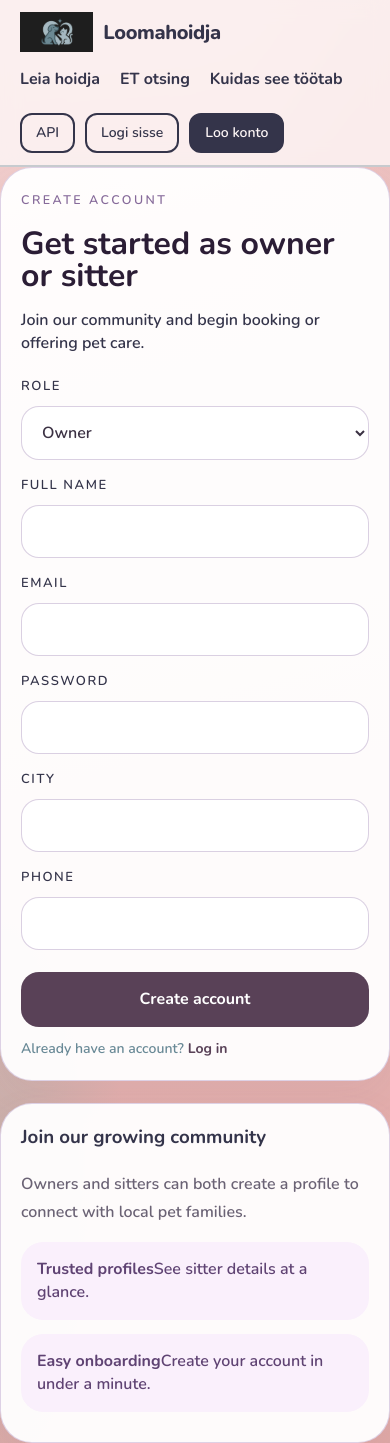
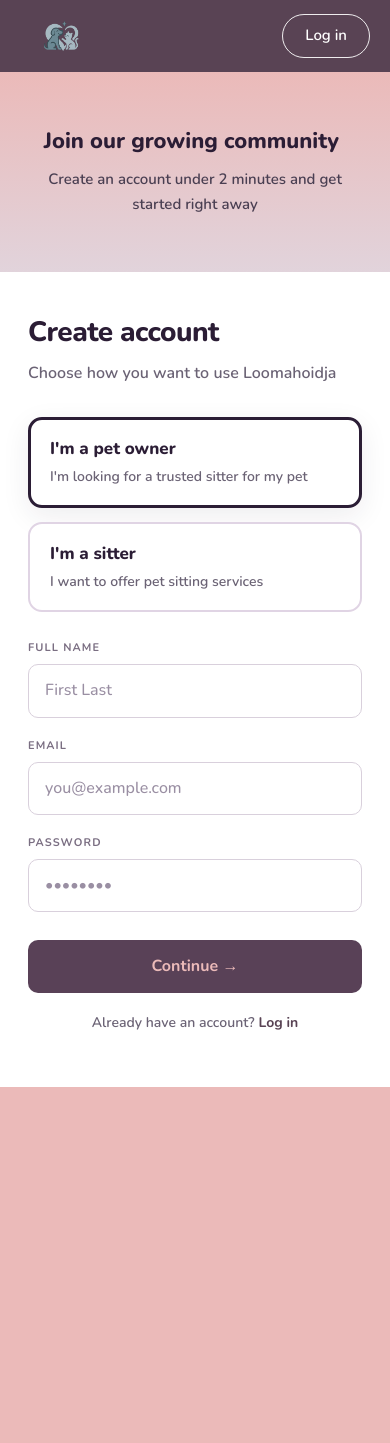
Before and after one commit to KelliKirk/loomahoidja, a React (Vite) app in the folder frontend/loomahoidja/: page /register in a window 390 px wide. After the commit the page ends 1087 px from the top, so only its background shows below. Built offline with nearby package versions, Linux system fonts and the light colour scheme.

Commit message:
Fix login and create account views and functionality

```diff
--- a/frontend/loomahoidja/src/App.css
+++ b/frontend/loomahoidja/src/App.css
@@ -521,6 +521,393 @@ button {
   color: #34344A;
   text-align: right;
   cursor: pointer;
+}
+
+/* --- Auth hi-fi (Figma: header + split, gradient panel) --- */
+.authHiFi {
+  min-height: 100vh;
+  display: flex;
+  flex-direction: column;
+  background: #fff;
+}
+
+.authHiFiHeader {
+  flex-shrink: 0;
+  display: flex;
+  align-items: center;
+  justify-content: space-between;
+  gap: 16px;
+  padding: 16px 32px;
+  background: #594354;
+}
+
+.authHiFiBrand {
+  display: flex;
+  align-items: center;
+  line-height: 0;
+}
+
+.authHiFiLogo {
+  height: 44px;
+  width: auto;
+  max-width: min(200px, 42vw);
+  object-fit: contain;
+  display: block;
+}
+
+.authHiFiHeaderLink {
+  display: inline-flex;
+  align-items: center;
+  justify-content: center;
+  padding: 10px 22px;
+  border-radius: 999px;
+  border: 1px solid rgba(255, 255, 255, 0.9);
+  background: transparent;
+  color: #fff;
+  font-size: 15px;
+  font-weight: 600;
+  text-decoration: none;
+  transition: background 0.15s ease, color 0.15s ease;
+}
+
+.authHiFiHeaderLink:hover {
+  background: rgba(255, 255, 255, 0.12);
+  color: #fff;
+  text-decoration: none;
+}
+
+.authHiFiSplit {
+  flex: 1;
+  display: grid;
+  grid-template-columns: 1fr 1fr;
+  min-height: 0;
+}
+
+.authHiFiCol--form {
+  padding: clamp(40px, 7vw, 72px) clamp(28px, 5vw, 56px);
+  display: flex;
+  flex-direction: column;
+  justify-content: center;
+  max-width: 520px;
+  width: 100%;
+  margin: 0 auto;
+  box-sizing: border-box;
+}
+
+.authHiFiCol--hero {
+  background: linear-gradient(180deg, #EBBAB9 0%, rgba(196, 168, 184, 0.5) 100%);
+  padding: clamp(40px, 8vw, 80px) clamp(32px, 6vw, 64px);
+  display: flex;
+  flex-direction: column;
+  align-items: center;
+  justify-content: center;
+  text-align: center;
+  gap: clamp(20px, 4vw, 36px);
+}
+
+.authHiFiHeading h1 {
+  margin: 0 0 8px;
+  font-size: clamp(28px, 3.2vw, 40px);
+  font-weight: 800;
+  color: #2b1d35;
+  letter-spacing: -0.02em;
+}
+
+.authHiFiHeading p {
+  margin: 0 0 8px;
+  font-size: 16px;
+  font-weight: 600;
+  color: #6b6375;
+  line-height: 1.5;
+}
+
+.authHiFiError {
+  margin-top: 16px;
+  padding: 12px 14px;
+  border-radius: 10px;
+  background: rgba(235, 186, 185, 0.55);
+  border: 1px solid #c49a9a;
+  color: #4a3035;
+  font-size: 14px;
+  font-weight: 600;
+}
+
+.authHiFiForm {
+  display: flex;
+  flex-direction: column;
+  gap: 20px;
+  margin-top: 28px;
+}
+
+.authHiFiField {
+  display: flex;
+  flex-direction: column;
+  gap: 8px;
+  text-align: left;
+}
+
+.authHiFiField label {
+  font-size: 11px;
+  font-weight: 700;
+  letter-spacing: 0.1em;
+  text-transform: uppercase;
+  color: #7a6e82;
+}
+
+.authHiFiField input {
+  width: 100%;
+  box-sizing: border-box;
+  padding: 14px 16px;
+  border-radius: 10px;
+  border: 1px solid #d9d0dc;
+  background: #fff;
+  color: #2b1d35;
+  font-size: 16px;
+  font-weight: 500;
+}
+
+.authHiFiField input::placeholder {
+  color: #9a8fa3;
+}
+
+.authHiFiField input:focus {
+  outline: none;
+  border-color: #594354;
+  box-shadow: 0 0 0 3px rgba(89, 67, 84, 0.2);
+}
+
+.authHiFiForgot {
+  margin-top: -8px;
+  text-align: right;
+  display: flex;
+  flex-direction: column;
+  align-items: flex-end;
+  gap: 8px;
+}
+
+.authHiFiForgotBtn {
+  margin: 0;
+  padding: 0;
+  border: none;
+  background: none;
+  font: inherit;
+  font-size: 14px;
+  font-weight: 600;
+  color: #594354;
+  cursor: pointer;
+  text-decoration: underline;
+  text-underline-offset: 3px;
+  text-align: right;
+}
+
+.authHiFiForgotBtn:hover {
+  color: #594157;
+}
+
+.authHiFiForgotBtn:focus-visible {
+  outline: 2px solid #594157;
+  outline-offset: 2px;
+  border-radius: 4px;
+}
+
+.authHiFiForgotHint {
+  margin: 0;
+  max-width: 280px;
+  font-size: 13px;
+  font-weight: 600;
+  line-height: 1.45;
+  color: #6b6375;
+  text-align: right;
+}
+
+.authHiFiField--submit {
+  margin-top: 8px;
+}
+
+.authHiFiPrimaryBtn {
+  width: 100%;
+  padding: 15px 20px;
+  border: none;
+  border-radius: 10px;
+  background: #594157;
+  color: #EBBAB9;
+  font-size: 16px;
+  font-weight: 700;
+  cursor: pointer;
+  transition: background 0.15s ease, transform 0.08s ease;
+}
+
+.authHiFiPrimaryBtn:hover {
+  background: #4a3549;
+  color: #EBBAB9;
+}
+
+.authHiFiPrimaryBtn:active {
+  transform: translateY(1px);
+}
+
+.authHiFiDivider {
+  display: flex;
+  align-items: center;
+  justify-content: center;
+  margin: 28px 0 8px;
+}
+
+.authHiFiDivider span {
+  font-size: 12px;
+  font-weight: 700;
+  letter-spacing: 0.12em;
+  text-transform: uppercase;
+  color: #8a7e92;
+}
+
+.authHiFiMuted {
+  margin: 12px 0 0;
+  text-align: center;
+  font-size: 15px;
+  font-weight: 600;
+  color: #4a3f52;
+}
+
+.authHiFiSecondaryBtn {
+  margin-top: 12px;
+  width: 100%;
+  padding: 14px 20px;
+  border-radius: 10px;
+  border: 1px solid #594354;
+  background: #fff;
+  color: #594354;
+  font-size: 16px;
+  font-weight: 700;
+  cursor: pointer;
+  transition: background 0.15s ease;
+}
+
+.authHiFiSecondaryBtn:hover {
+  background: rgba(89, 67, 84, 0.06);
+}
+
+.authHiFiFootnote {
+  margin-top: 24px;
+  text-align: center;
+  font-size: 14px;
+  font-weight: 600;
+  color: #6b6375;
+}
+
+.authHiFiFootnote a,
+.authHiFiFootnote--inline a {
+  color: #594354;
+  font-weight: 700;
+  text-decoration: none;
+}
+
+.authHiFiFootnote a:hover,
+.authHiFiFootnote--inline a:hover {
+  text-decoration: underline;
+}
+
+.authHiFiFootnote--inline {
+  margin-top: 20px;
+}
+
+.authHiFiPaws {
+  display: flex;
+  flex-wrap: wrap;
+  justify-content: center;
+  gap: 10px 14px;
+  font-size: clamp(26px, 4vw, 34px);
+  line-height: 1;
+  filter: grayscale(0.15);
+  opacity: 0.92;
+}
+
+.authHiFiHeroCopy h2 {
+  margin: 0 0 12px;
+  font-size: clamp(22px, 2.4vw, 30px);
+  font-weight: 800;
+  color: #2b1d35;
+  line-height: 1.25;
+  max-width: 28ch;
+}
+
+.authHiFiHeroCopy p {
+  margin: 0;
+  font-size: 15px;
+  font-weight: 600;
+  color: #4a3f52;
+  line-height: 1.65;
+  max-width: 36ch;
+}
+
+.authHiFiHeroCopy--signup h2 {
+  max-width: 24ch;
+}
+
+.authRoleCards {
+  display: flex;
+  flex-direction: column;
+  gap: 14px;
+  margin-top: 24px;
+}
+
+.authRoleCard {
+  text-align: left;
+  padding: 18px 20px;
+  border-radius: 14px;
+  border: 2px solid #e0d4e4;
+  background: #fff;
+  cursor: pointer;
+  transition: border-color 0.15s ease, box-shadow 0.15s ease;
+  font: inherit;
+  color: inherit;
+}
+
+.authRoleCard strong {
+  display: block;
+  font-size: 17px;
+  font-weight: 800;
+  color: #2b1d35;
+  margin-bottom: 6px;
+}
+
+.authRoleCard span {
+  display: block;
+  font-size: 14px;
+  font-weight: 600;
+  color: #6b6375;
+  line-height: 1.45;
+}
+
+.authRoleCard:hover {
+  border-color: #c4b8c9;
+}
+
+.authRoleCard--active {
+  border-color: #2b1d35;
+  border-width: 3px;
+  padding: 17px 19px;
+  box-shadow: 0 8px 28px rgba(43, 29, 53, 0.08);
+}
+
+@media (max-width: 900px) {
+  .authHiFiSplit {
+    grid-template-columns: 1fr;
+  }
+
+  .authHiFiCol--hero {
+    order: -1;
+    min-height: 200px;
+    padding: 36px 24px;
+  }
+
+  .authHiFiPaws {
+    display: none;
+  }
+
+  .authHiFiHeader {
+    padding: 14px 20px;
+  }
 }
 
 @media (max-width: 980px) {
@@ -1343,6 +1730,22 @@ button:hover {
   gap: 10px;
 }
 
+.siteHeaderActions .siteHeaderLoginBtn.btnOutline {
+  color: #EBBAB9;
+  border-color: #EBBAB9;
+}
+
+.siteHeaderActions .siteHeaderLoginBtn.btnOutline:hover:not(:disabled) {
+  color: #EBBAB9;
+  border-color: #EBBAB9;
+  background: rgba(235, 186, 185, 0.22);
+}
+
+.siteHeaderActions .siteHeaderLoginBtn.btnOutline:focus-visible {
+  outline: 2px solid #EBBAB9;
+  outline-offset: 2px;
+}
+
 .headerAvatar {
   width: 40px;
   height: 40px;
--- a/frontend/loomahoidja/src/App.jsx
+++ b/frontend/loomahoidja/src/App.jsx
@@ -32,12 +32,7 @@ function MainLayout() {
 }
 
 function AuthLayout() {
-  return (
-    <>
-      <AppHeader />
-      <Outlet />
-    </>
-  )
+  return <Outlet />
 }
 
 function HomeRoute() {
--- a/frontend/loomahoidja/src/components/AppHeader.jsx
+++ b/frontend/loomahoidja/src/components/AppHeader.jsx
@@ -1,5 +1,5 @@
 import { Link, NavLink } from 'react-router-dom'
-import logoUrl from '../assets/logo.svg'
+import logoUrl from '../assets/logo.png'
 import { useAuth } from '../auth/AuthContext'
 import Button from './Button'
 
@@ -60,7 +60,7 @@ export default function AppHeader() {
           ) : (
             <>
               <Link to="/login">
-                <Button variant="outline" className="btnSm">
+                <Button variant="outline" className="btnSm siteHeaderLoginBtn">
                   Logi sisse
                 </Button>
               </Link>
--- a/frontend/loomahoidja/src/components/AuthForm.jsx
+++ b/frontend/loomahoidja/src/components/AuthForm.jsx
@@ -1,12 +1,10 @@
-import React from 'react'
+import { useState } from 'react'
 
-function AuthForm({ mode, onSubmit }) {
-  const [role, setRole] = React.useState('owner')
-  const [email, setEmail] = React.useState('')
-  const [fullName, setFullName] = React.useState('')
-  const [password, setPassword] = React.useState('')
-  const [city, setCity] = React.useState('')
-  const [phone, setPhone] = React.useState('')
+export default function AuthForm({ mode, onSubmit, role, submitLabel }) {
+  const [email, setEmail] = useState('')
+  const [fullName, setFullName] = useState('')
+  const [password, setPassword] = useState('')
+  const [forgotHintOpen, setForgotHintOpen] = useState(false)
 
   const isSignup = mode === 'signup'
 
@@ -15,58 +13,80 @@ function AuthForm({ mode, onSubmit }) {
     const payload = { email, password }
     if (isSignup) {
       payload.fullName = fullName
-      payload.role = role
-      if (city) payload.city = city
-      if (phone) payload.phone = phone
+      payload.role = role || 'owner'
     }
     onSubmit(payload)
   }
 
+  const primaryLabel = submitLabel || (isSignup ? 'Continue →' : 'Log in')
+
   return (
-    <form className="auth-form" onSubmit={submitForm}>
+    <form className="authHiFiForm" onSubmit={submitForm}>
       {isSignup ? (
-        <div className="form-row">
-          <label>Role</label>
-          <select value={role} onChange={(e) => setRole(e.target.value)}>
-            <option value="owner">Owner</option>
-            <option value="sitter">Sitter</option>
-          </select>
+        <div className="authHiFiField">
+          <label htmlFor="auth-fullname">Full name</label>
+          <input
+            id="auth-fullname"
+            name="fullName"
+            autoComplete="name"
+            placeholder="First Last"
+            value={fullName}
+            onChange={(e) => setFullName(e.target.value)}
+            required
+          />
         </div>
       ) : null}
-      {isSignup ? (
-        <div className="form-row">
-          <label>Full name</label>
-          <input value={fullName} onChange={(e) => setFullName(e.target.value)} required />
+
+      <div className="authHiFiField">
+        <label htmlFor="auth-email">Email</label>
+        <input
+          id="auth-email"
+          name="email"
+          type="email"
+          autoComplete="email"
+          placeholder="you@example.com"
+          value={email}
+          onChange={(e) => setEmail(e.target.value)}
+          required
+        />
+      </div>
+
+      <div className="authHiFiField">
+        <label htmlFor="auth-password">Password</label>
+        <input
+          id="auth-password"
+          name="password"
+          type="password"
+          autoComplete={isSignup ? 'new-password' : 'current-password'}
+          placeholder={isSignup ? '••••••••' : '••••••••'}
+          value={password}
+          onChange={(e) => setPassword(e.target.value)}
+          required
+        />
+      </div>
+
+      {!isSignup ? (
+        <div className="authHiFiForgot">
+          <button
+            type="button"
+            className="authHiFiForgotBtn"
+            onClick={() => setForgotHintOpen(true)}
+          >
+            Forgot password?
+          </button>
+          {forgotHintOpen ? (
+            <p className="authHiFiForgotHint" role="status">
+              Parooli taastamise voog lisandub peagi. Seniks võta vajadusel ühendust toega.
+            </p>
+          ) : null}
         </div>
       ) : null}
-      <div className="form-row">
-        <label>Email</label>
-        <input type="email" value={email} onChange={(e) => setEmail(e.target.value)} required />
-      </div>
-      <div className="form-row">
-        <label>Password</label>
-        <input type="password" value={password} onChange={(e) => setPassword(e.target.value)} required />
-      </div>
-      {!isSignup ? (
-        <div className="login-forgot">Forgot password?</div>
-      ) : null}
-      {isSignup ? (
-        <>
-          <div className="form-row">
-            <label>City</label>
-            <input value={city} onChange={(e) => setCity(e.target.value)} />
-          </div>
-          <div className="form-row">
-            <label>Phone</label>
-            <input value={phone} onChange={(e) => setPhone(e.target.value)} />
-          </div>
-        </>
-      ) : null}
-      <div className="form-row form-actions">
-        <button type="submit">{isSignup ? 'Create account' : 'Log in'}</button>
+
+      <div className="authHiFiField authHiFiField--submit">
+        <button type="submit" className="authHiFiPrimaryBtn">
+          {primaryLabel}
+        </button>
       </div>
     </form>
   )
 }
-
-export default AuthForm
--- a/frontend/loomahoidja/src/components/layout/Navbar.jsx
+++ b/frontend/loomahoidja/src/components/layout/Navbar.jsx
@@ -1,6 +1,6 @@
 import { Link } from 'react-router-dom';
 import './Navbar.css';
-import logo from '../../assets/logo.svg';
+import logo from '../../assets/logo.png';
 
 export default function Navbar() {
     return (
--- a/frontend/loomahoidja/src/pages/LoginPage.jsx
+++ b/frontend/loomahoidja/src/pages/LoginPage.jsx
@@ -2,6 +2,7 @@ import { useState } from 'react'
 import { Link, useNavigate } from 'react-router-dom'
 import { useAuth } from '../auth/AuthContext'
 import AuthForm from '../components/AuthForm.jsx'
+import logoUrl from '../assets/logo.png'
 
 export default function LoginPage() {
   const nav = useNavigate()
@@ -19,37 +20,44 @@ export default function LoginPage() {
   }
 
   return (
-    <section className="login-page">
-      <div className="login-card">
-        <div className="login-left">
-          <div className="login-heading">
+    <div className="authHiFi">
+      <header className="authHiFiHeader">
+        <Link to="/" className="authHiFiBrand">
+          <img src={logoUrl} alt="Loomahoidja" className="authHiFiLogo" />
+        </Link>
+      </header>
+
+      <div className="authHiFiSplit">
+        <div className="authHiFiCol authHiFiCol--form">
+          <div className="authHiFiHeading">
             <h1>Welcome back</h1>
             <p>Log in to your account</p>
           </div>
-          {err ? <div className="formError">{err}</div> : null}
+          {err ? <div className="authHiFiError">{err}</div> : null}
           <AuthForm mode="login" onSubmit={handleLogin} />
-          <div className="login-footer">
+          <div className="authHiFiDivider">
             <span>or</span>
-            <p>Don&apos;t have an account?</p>
-            <button type="button" className="secondary-button" onClick={() => nav('/register')}>
-              Create account
-            </button>
           </div>
-          <p className="typeBodySmall textMuted" style={{ marginTop: '12px' }}>
-            <Link to="/find" className="textLink">
-              Eesti keeles (vana otsing)
-            </Link>
-          </p>
+          <p className="authHiFiMuted">Don&apos;t have an account?</p>
+          <button type="button" className="authHiFiSecondaryBtn" onClick={() => nav('/register')}>
+            Create account
+          </button>
         </div>
 
-        <div className="login-right">
-          <div className="login-paws">🐾🐾🐾🐾</div>
-          <div className="login-copy">
+        <div className="authHiFiCol authHiFiCol--hero" aria-hidden="true">
+          <div className="authHiFiPaws" role="presentation">
+            <span>🐾</span>
+            <span>🐾</span>
+            <span>🐾</span>
+            <span>🐾</span>
+            <span>🐾</span>
+          </div>
+          <div className="authHiFiHeroCopy">
             <h2>Your pet deserves the best care</h2>
             <p>Join hundreds of pet owners and sitters who trust Loomahoidja every day.</p>
           </div>
         </div>
       </div>
-    </section>
+    </div>
   )
 }
--- a/frontend/loomahoidja/src/pages/SignupPage.jsx
+++ b/frontend/loomahoidja/src/pages/SignupPage.jsx
@@ -2,11 +2,13 @@ import { useState } from 'react'
 import { Link, useNavigate } from 'react-router-dom'
 import { useAuth } from '../auth/AuthContext'
 import AuthForm from '../components/AuthForm.jsx'
+import logoUrl from '../assets/logo.png'
 
 export default function SignupPage() {
   const nav = useNavigate()
   const { register } = useAuth()
   const [err, setErr] = useState('')
+  const [role, setRole] = useState('owner')
 
   async function handleRegister(payload) {
     setErr('')
@@ -15,9 +17,7 @@ export default function SignupPage() {
         email: payload.email,
         password: payload.password,
         fullName: payload.fullName,
-        role: payload.role || 'owner',
-        phone: payload.phone,
-        city: payload.city,
+        role: payload.role || role,
       })
       nav('/')
     } catch (er) {
@@ -26,36 +26,57 @@ export default function SignupPage() {
   }
 
   return (
-    <section className="auth-panel">
-      <div className="auth-form-card">
-        <div>
-          <span className="eyebrow">Create account</span>
-          <h2>Get started as owner or sitter</h2>
-          <p>Join our community and begin booking or offering pet care.</p>
+    <div className="authHiFi">
+      <header className="authHiFiHeader">
+        <Link to="/" className="authHiFiBrand">
+          <img src={logoUrl} alt="Loomahoidja" className="authHiFiLogo" />
+        </Link>
+        <Link to="/login" className="authHiFiHeaderLink">
+          Log in
+        </Link>
+      </header>
+
+      <div className="authHiFiSplit">
+        <div className="authHiFiCol authHiFiCol--form">
+          <div className="authHiFiHeading">
+            <h1>Create account</h1>
+            <p>Choose how you want to use Loomahoidja</p>
+          </div>
+
+          <div className="authRoleCards" role="group" aria-label="Account type">
+            <button
+              type="button"
+              className={`authRoleCard ${role === 'owner' ? 'authRoleCard--active' : ''}`}
+              onClick={() => setRole('owner')}
+            >
+              <strong>I&apos;m a pet owner</strong>
+              <span>I&apos;m looking for a trusted sitter for my pet</span>
+            </button>
+            <button
+              type="button"
+              className={`authRoleCard ${role === 'sitter' ? 'authRoleCard--active' : ''}`}
+              onClick={() => setRole('sitter')}
+            >
+              <strong>I&apos;m a sitter</strong>
+              <span>I want to offer pet sitting services</span>
+            </button>
+          </div>
+
+          {err ? <div className="authHiFiError">{err}</div> : null}
+          <AuthForm mode="signup" role={role} onSubmit={handleRegister} submitLabel="Continue →" />
+
+          <p className="authHiFiFootnote authHiFiFootnote--inline">
+            Already have an account? <Link to="/login">Log in</Link>
+          </p>
         </div>
-        {err ? <div className="formError">{err}</div> : null}
-        <AuthForm mode="signup" onSubmit={handleRegister} />
-        <p className="typeBodySmall textMuted" style={{ marginTop: '12px' }}>
-          Already have an account?{' '}
-          <Link to="/login" className="textLink">
-            Log in
-          </Link>
-        </p>
-      </div>
-      <div className="auth-side-card">
-        <h3>Join our growing community</h3>
-        <p>Owners and sitters can both create a profile to connect with local pet families.</p>
-        <div className="metric-row">
-          <div>
-            <strong>Trusted profiles</strong>
-            <span>See sitter details at a glance.</span>
-          </div>
-          <div>
-            <strong>Easy onboarding</strong>
-            <span>Create your account in under a minute.</span>
+
+        <div className="authHiFiCol authHiFiCol--hero" aria-hidden="true">
+          <div className="authHiFiHeroCopy authHiFiHeroCopy--signup">
+            <h2>Join our growing community</h2>
+            <p>Create an account under 2 minutes and get started right away</p>
           </div>
         </div>
       </div>
-    </section>
+    </div>
   )
 }
```
